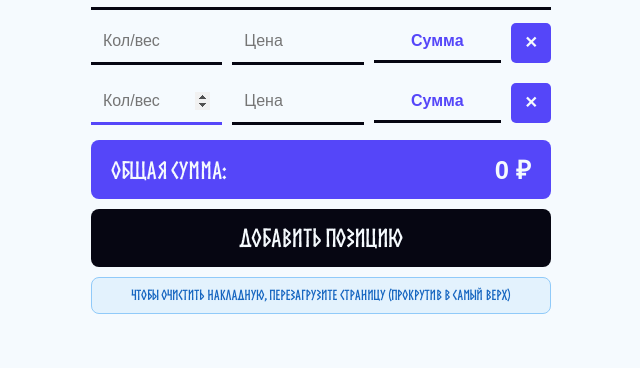
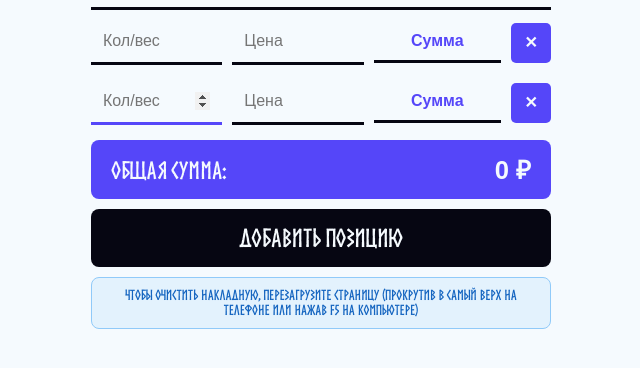
Before and after one commit to Zulu002/invoice, a plain HTML site: page index.html in a window 1280 px wide. Shown: the part 122-490 px from the top of the page, without its empty margins (319-959 px from the left). Drawn offline with Linux system fonts and the light colour scheme.

Commit message:
update element

```diff
--- a/index.html
+++ b/index.html
@@ -26,7 +26,7 @@
         <button class="add-btn" onclick="addItemRow()">Добавить позицию</button>
 
             <div class="hint">
-                Чтобы очистить накладную, перезагрузите страницу (прокрутив в самый верх)
+                Чтобы очистить накладную, перезагрузите страницу (прокрутив в самый верх на телефоне или нажав F5 на компьютере)
             </div>
 
     </div>
```
